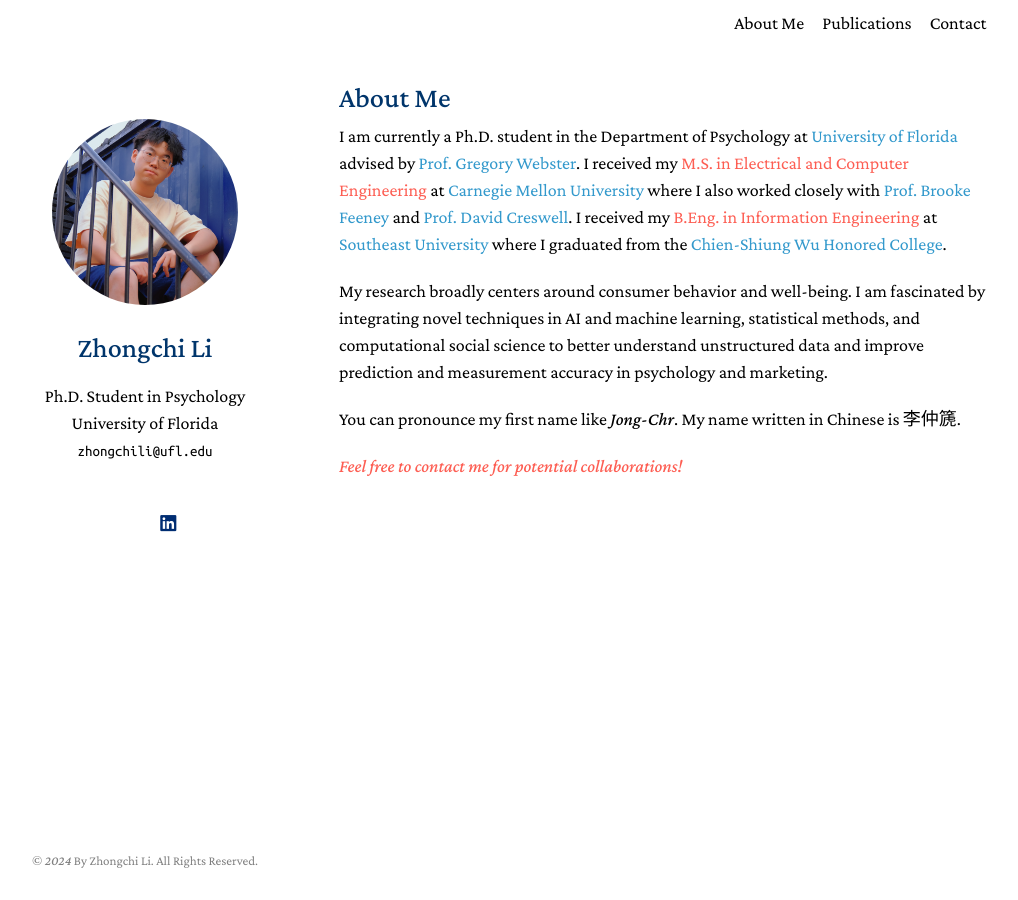
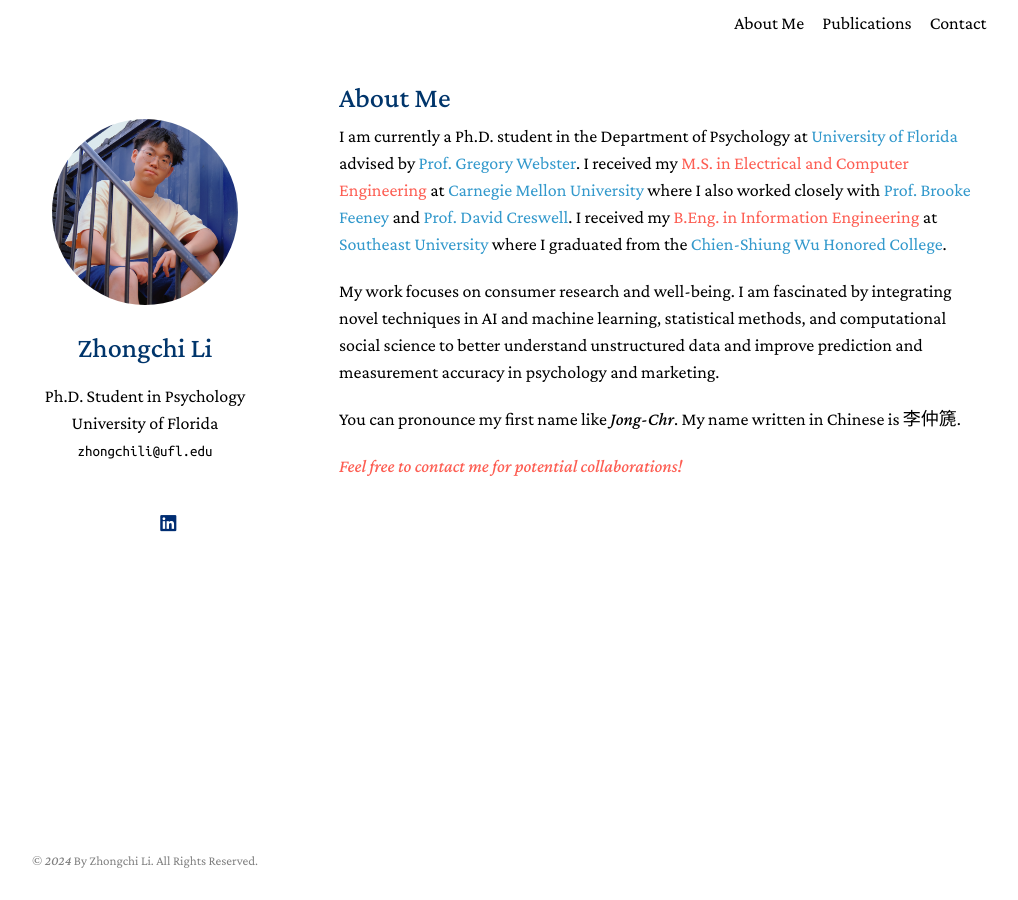
Before and after one commit to zhongchili52/zhongchili52.github.io, a Jekyll site: the page built from index.md, in a window 1280 px wide. Shown: the whole page, without its empty margins (131-1149 px from the left). Built offline with Jekyll 4.4.1, drawn with Linux system fonts in a browser that asks for light colours; a style sheet for code colours, icons or effects is not loaded.

Commit message:
Update index.md

```diff
--- a/index.md
+++ b/index.md
@@ -9,7 +9,7 @@
 
 I am currently a Ph.D. student in the Department of Psychology at [University of Florida](https://psych.ufl.edu/social-psychology/people/) advised by [Prof. Gregory Webster](https://www.gdwebster.com/). I received my <font color="#fd5e53">M.S. in Electrical and Computer Engineering</font> at [Carnegie Mellon University](https://www.ece.cmu.edu/) where I also worked closely with [Prof. Brooke Feeney](https://www.cmu.edu/dietrich/psychology/relationships-lab/brooke-feeney-associate-professor.html) and [Prof. David Creswell](https://www.healthandhumanperformancelab.com/people). I received my <font color="#fd5e53">B.Eng. in Information Engineering</font> at [Southeast University](https://www.seu.edu.cn/english/) where I graduated from the [Chien-Shiung Wu Honored College](https://wjx.seu.edu.cn/wjxen/).
 
-My research broadly centers around consumer behavior and well-being. I am fascinated by integrating novel techniques in AI and machine learning, statistical methods, and computational social science to better understand unstructured data and improve prediction and measurement accuracy in psychology and marketing.
+My work focuses on consumer research and well-being. I am fascinated by integrating novel techniques in AI and machine learning, statistical methods, and computational social science to better understand unstructured data and improve prediction and measurement accuracy in psychology and marketing.
 
 You can pronounce my first name like <em>Jong-Chr</em>. My name written in Chinese is 李仲篪.
 
```
